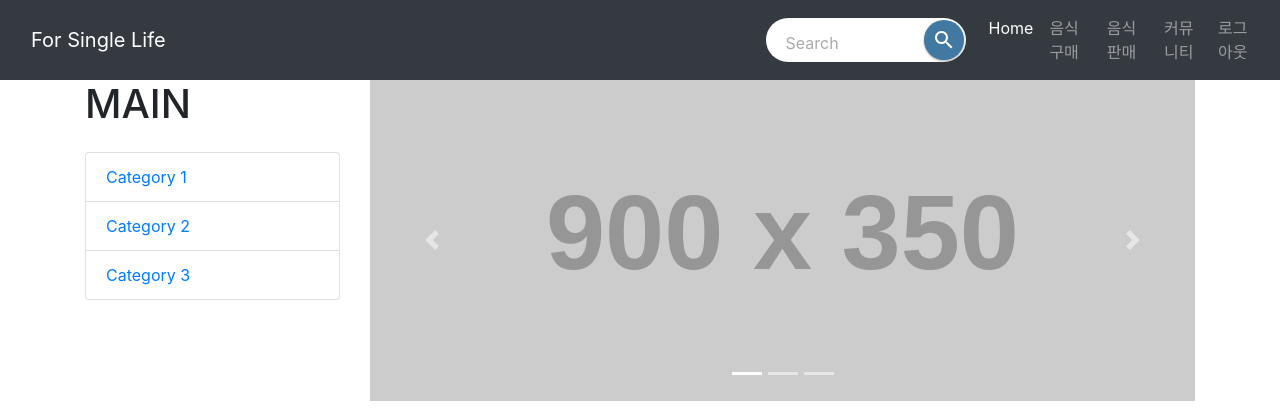
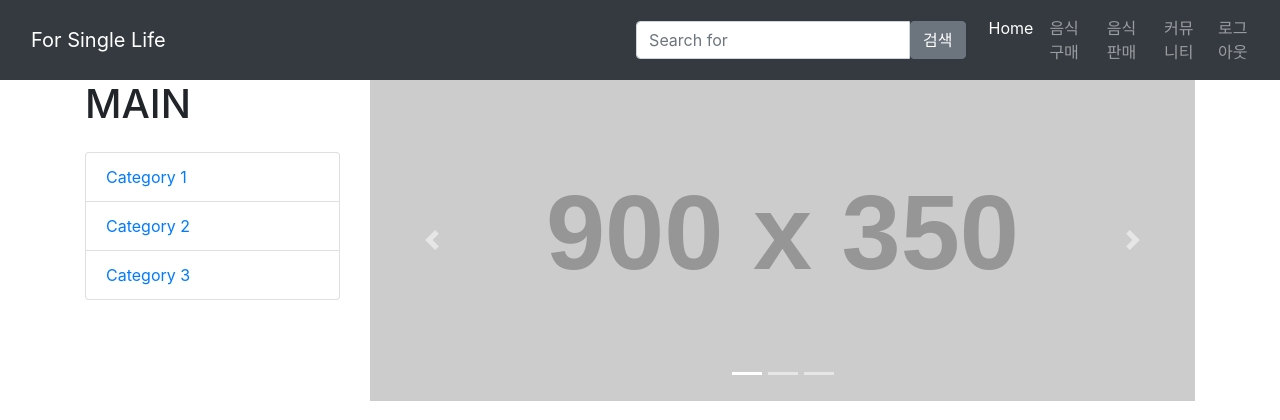
Before and after one commit to skkuse/2019spring_41class_team4, a Django app: page /main/ in a window 1280 px wide. Shown: the top 420 px of the page. Run offline with Django 3.2, Linux system fonts and the light colour scheme; grey boxes labelled with a size stand in for pictures from a placeholder-image service; some libraries are stand-ins or nearby versions.

Commit message:
#18 main페이지 검색기능구현

```diff
--- a/untitled/app/views.py
+++ b/untitled/app/views.py
@@ -3,6 +3,7 @@ from django.contrib.auth.models import User
 from django.contrib import auth
 from .models import Board, Comment, food
 from django.core.paginator import Paginator, EmptyPage, PageNotAnInteger
+from django.views.generic.edit import FormView
 from .form import FoodForm
 from django.http import HttpResponse
 # Create your views here.
@@ -121,3 +122,16 @@ def purchase(request, food_id):
     if request.method == 'POST':
         fd = food.objects.get(pk=food_id)
         return render(request, 'chatting.html', {'food': fd})
+
+def search(request):
+    all_food = food.objects.all()
+    word = request.POST["word"]
+    result = []
+    for object in all_food.filter(name__contains=word):
+        result.append(object)
+    for object in all_food.filter(body__contains=word):
+        result.append(object)
+    result = list(set(result))
+    result.sort(key=lambda object : object.date)
+    result.reverse()
+    return render(request, 'foodlist.html', {'foodlist': result})
--- a/untitled/static/searchbar.css
+++ /dev/null
@@ -1,73 +0,0 @@
-
-
-.search-bar {
-  height: 44px;
-  width: 200px;
-  border-radius: 40px;
-  display: flex;
-  align-items: center;
-  padding: 0 0 0 20px;
-  position: relative;
-  background: #fff;
-}
-
-.input {
-  border: none;
-  height: 25px;
-  width: 150px;
-  color: #1b1b1b;
-  font-size: 15px;
-  outline: none;
-}
-
-.input:not(:placeholder-shown) + .label {
-  font-size: 9px;
-  top: 3px;
-  color: #00c853;
-}
-
-.input:focus ~ .label {
-  font-size: 9px;
-  top: 3px;
-  color: #4279a3;
-  transition: all 0.5s ease;
-}
-
-.label {
-  color: #aaaaaa;
-  position: absolute;
-  top: 13px;
-  pointer-events: none;
-  transition: all 0.5s ease;
-}
-
-.search-btn {
-  background: #4279a3;
-  border-radius: 20px;
-  height: 40px;
-  min-width: 40px;
-  display: flex;
-  align-items: center;
-  box-shadow: 0 1px 3px rgba(0,0,0,0.12), 0 1px 2px rgba(0,0,0,0.24);
-  justify-content: center;
-  cursor: pointer;
-  right: 2px;
-  position: absolute;
-  transition: all 1s ease;
-}
-
-.icon {
-  display: inline-flex;
-}
-
-.icon-18 {
-  width: 18px;
-  height: 18px;
-}
-
-
-
-.input:focus ~ .highlight {
-  width: 150px;
-  transition: all 1s ease;
-}
--- a/untitled/static/searchbar.js
+++ /dev/null
@@ -1,6 +0,0 @@
-// Focus Covers Full Area
-$(function() {
-	$("#custom-search").click(function() {
-		$(".search-query").focus();
-	  });
-});
--- a/untitled/templates/community.html
+++ b/untitled/templates/community.html
@@ -91,7 +91,11 @@
         <tr>
 
             <td data-label="Num." width=10%>{{ board.id }}</td>
-            <td data-label="Subject" width=65%><form action="post={{ board.id }}" method="POST" title="{{ board.subject}}"><a href="post={{ board.id }}" value="{{ board.id }}">{{ board.subject }}</a></form></td>
+            <td data-label="Subject" width=65%>
+                <form action="post={{ board.id }}" method="POST" title="{{ board.subject}}">
+                    <a href="post={{ board.id }}" value="{{ board.id }}">{{ board.subject }}</a>
+                </form>
+            </td>
             <td data-label="Name" width=15%>{{ board.name }}</td>
             <td data-label="View" width=10%>{{ board.view }}</td>
 
--- a/untitled/templates/main.html
+++ b/untitled/templates/main.html
@@ -17,8 +17,6 @@
   <!-- Custom styles for this template -->
   <link href="{% static 'css/shop-homepage.css' %}" rel="stylesheet">
 
-    <link href="{% static 'searchbar.css' %}" rel="stylesheet">
-
 </head>
 
 <body>
@@ -33,17 +31,15 @@
   </symbol>
 </svg>
 
-<div class="search-bar">
-
-  <input type="text" class="input" placeholder="&nbsp;">
-  <span class="label">Search</span>
-  <span class="highlight"></span>
-  <div class="search-btn">
-       <svg class="icon icon-18">
-         <use xlink:href="#magnify"></use>
-        </svg>
-   </div>
-  </div>
+        <form action="{% url 'search_result' %}" method="POST">
+    {% csrf_token %}
+    <div class="input-group">
+              <input type="text" name="word" class="form-control" placeholder="Search for">
+              <span class="input-group-btn">
+                <button class="btn btn-secondary" type="submit">검색</button>
+              </span>
+            </div>
+    </form>
 </div>
       <button class="navbar-toggler" type="button" data-toggle="collapse" data-target="#navbarResponsive" aria-controls="navbarResponsive" aria-expanded="false" aria-label="Toggle navigation">
         <span class="navbar-toggler-icon"></span>
@@ -242,7 +238,6 @@
   <!-- Bootstrap core JavaScript -->
   <script src="{% static 'vendor/jquery/jquery.min.js' %}"></script>
   <script src="{% static 'vendor/bootstrap/js/bootstrap.bundle.min.js' %}"></script>
-<script src="{% static 'searchbar.js' %}"></script>
 
 </body>
 
--- a/untitled/untitled/urls.py
+++ b/untitled/untitled/urls.py
@@ -39,4 +39,5 @@ urlpatterns = [
     path('foodlist/', views.foodlist, name='foodlist'),
     path('foodlist/food=<int:food_id>', views.view_food, name='food_view'),
     path('foodlist/food=<int:food_id>/purchase', views.purchase, name='food_purchase'),
+    path('foodlist/search_result', views.search, name='search_result'),
 ] + static(settings.MEDIA_URL, document_root=settings.MEDIA_ROOT)
```
Also changed, not shown: untitled/db.sqlite3.
